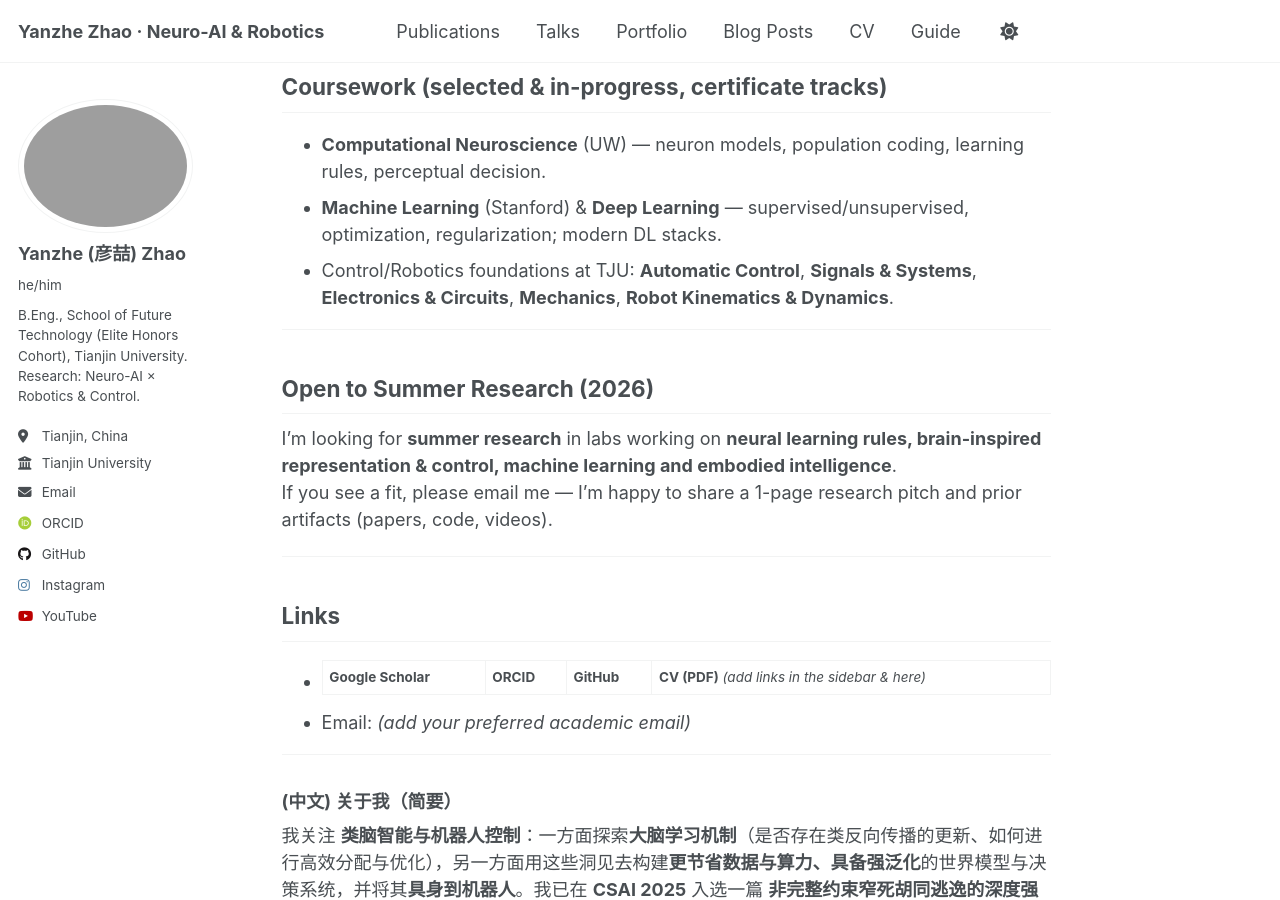
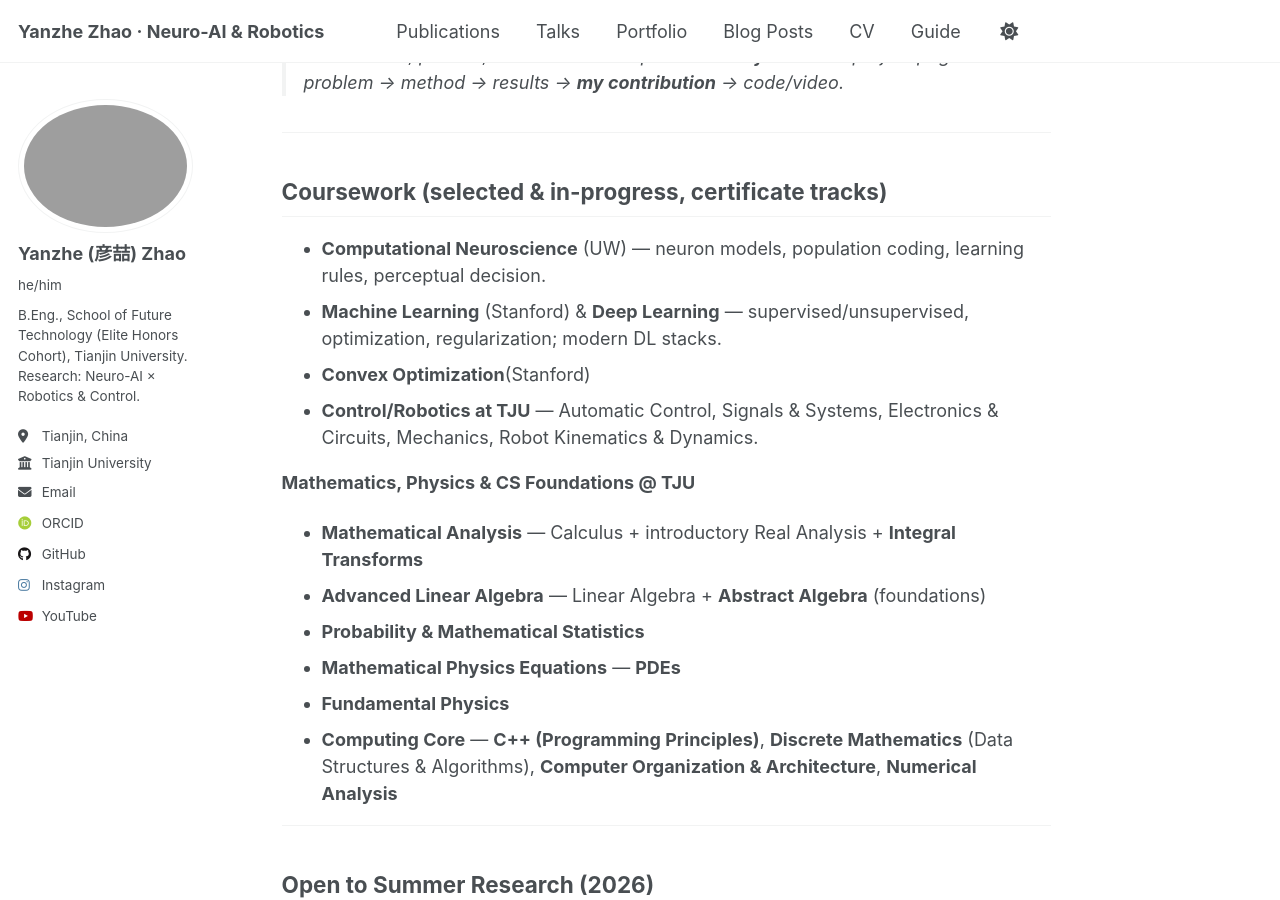
Before and after one commit to JustinZHAO-05/JustinZHAO-05.github.io, a Jekyll site: the page built from _pages/about.md, in a window 1280 px wide and 900 px high, scrolled down 2872 px. Built offline with Jekyll 4.4.1, drawn with Linux system fonts in a browser that asks for light colours; some web fonts are replaced; a script that is not in the unit is left out; some of the changed text lies outside the part shown.

Commit message:
update aboutme

```diff
--- a/_pages/about.md
+++ b/_pages/about.md
@@ -46,6 +46,9 @@ I study **Neuro-AI × Robotics & Control**: understanding neural/cognitive mecha
 
 ## Featured Projects (Engineering & Research)
 
+These projects **demonstrate a broad toolchain**: C++, Python, MATLAB, embedded development (MCU/Verilog), **basic AI** (computer vision & DRL), **ROS/robotics**, and **SolidWorks** for mechanism/CAD.
+
+
 **Eight-Cable-Driven Parallel Robot** — full-stack design & control
 - Repo: <https://github.com/JustinZHAO-05/Eight-Cable-Driven-Parallel-Robot>
 - *What I did*: mechanism & CAD (SolidWorks), kinematics/dynamics, motor control & drivers, embedded code, MATLAB/Sim; complete videos, photos, and Chinese documentation.
@@ -78,9 +81,20 @@ I study **Neuro-AI × Robotics & Control**: understanding neural/cognitive mecha
 ---
 
 ## Coursework (selected & in-progress, certificate tracks)
+
 - **Computational Neuroscience** (UW) — neuron models, population coding, learning rules, perceptual decision.
 - **Machine Learning** (Stanford) & **Deep Learning** — supervised/unsupervised, optimization, regularization; modern DL stacks.
-- Control/Robotics foundations at TJU: **Automatic Control**, **Signals & Systems**, **Electronics & Circuits**, **Mechanics**, **Robot Kinematics & Dynamics**.
+- **Convex Optimization**(Stanford)
+- **Control/Robotics at TJU** — Automatic Control, Signals & Systems, Electronics & Circuits, Mechanics, Robot Kinematics & Dynamics.
+
+**Mathematics, Physics & CS Foundations @ TJU**
+- **Mathematical Analysis** — Calculus + introductory Real Analysis + **Integral Transforms**
+- **Advanced Linear Algebra** — Linear Algebra + **Abstract Algebra** (foundations)
+- **Probability & Mathematical Statistics**
+- **Mathematical Physics Equations** — **PDEs**
+- **Fundamental Physics**
+- **Computing Core** — **C++ (Programming Principles)**, **Discrete Mathematics** (Data Structures & Algorithms), **Computer Organization & Architecture**, **Numerical Analysis**
+
 
 ---
 
@@ -90,11 +104,6 @@ If you see a fit, please email me — I’m happy to share a 1-page research pit
 
 ---
 
-## Links
-- **Google Scholar** | **ORCID** | **GitHub** | **CV (PDF)** *(add links in the sidebar & here)*
-- Email: *(add your preferred academic email)*
-
----
 
 ### (中文) 关于我（简要）
 我关注 **类脑智能与机器人控制**：一方面探索**大脑学习机制**（是否存在类反向传播的更新、如何进行高效分配与优化），另一方面用这些洞见去构建**更节省数据与算力、具备强泛化**的世界模型与决策系统，并将其**具身到机器人**。我已在 **CSAI 2025** 入选一篇 **非完整约束窄死胡同逃逸的深度强化学习** 论文（海报展示），并在开展 **基于 SE(2) Hamilton 快速行进法的安全专家引导 TD3** 新课题；工程侧完成多项机器人项目（绳驱并联、ROSLander 移动操作等），欢迎交流合作。
```
